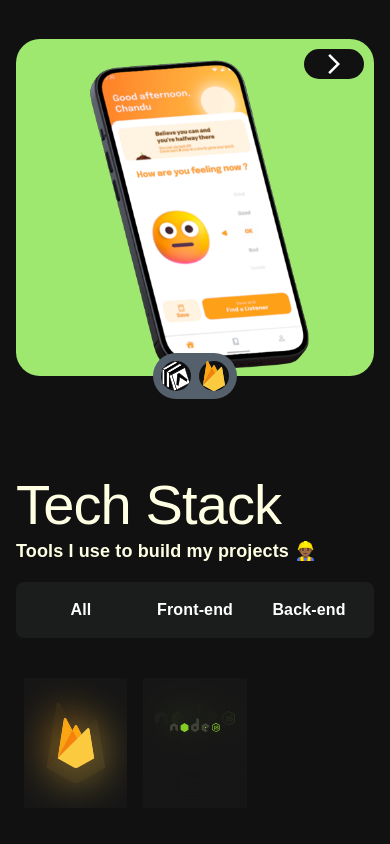
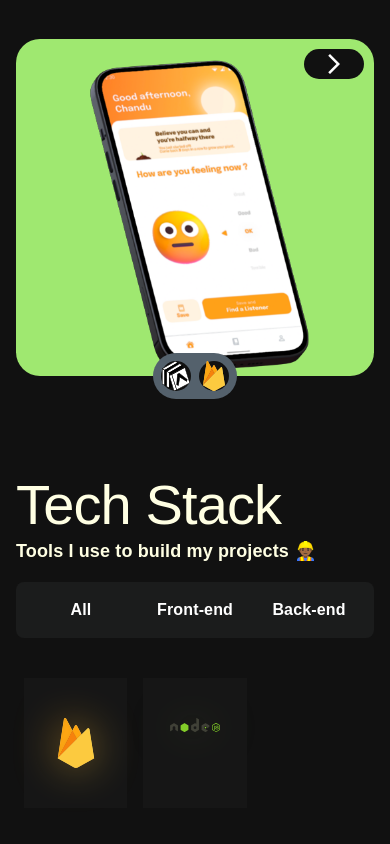
Before and after one commit to SumanKS1998/portfolio-sks, a React (Vite) app: page / in a window 390 px wide. Shown: the part 1426-2270 px from the top of the page. Built offline with nearby package versions, Linux system fonts and the light colour scheme; a web font is replaced by a local one.

Commit message:
feat: added more responsiveness

```diff
--- a/src/components/common/phone/TechStack/index.jsx
+++ b/src/components/common/phone/TechStack/index.jsx
@@ -80,7 +80,7 @@ const TechStack = () => {
                 onClick={() => setSelectedType(item)}
                 position="relative"
                 flex={1}
-                width='max-content'
+                width="max-content"
               >
                 {selectedType === item && (
                   <motion.span
@@ -129,9 +129,8 @@ const TechStack = () => {
                   justifyContent="center"
                   bgcolor="#1b1c1c87"
                   sx={{
-                    backdropFilter: "blur(20px)",
                     position: "relative",
-                    zIndex: 2,
+                    zIndex: 4,
                     m: 1,
                   }}
                   py={5}
@@ -150,11 +149,12 @@ const TechStack = () => {
                     left: "50%",
                     transform: "translate(-50%,-50%)",
                   }}
+                  initial={{ filter: "blur(20px)" }}
                 >
                   <Box
                     component={"img"}
                     src={item.icon}
-                    sx={{ height: "80px", width: "80px" }}
+                    sx={{ height: "50px", width: "50px" }}
                   />
                 </Stack>
               </Grid>
```
